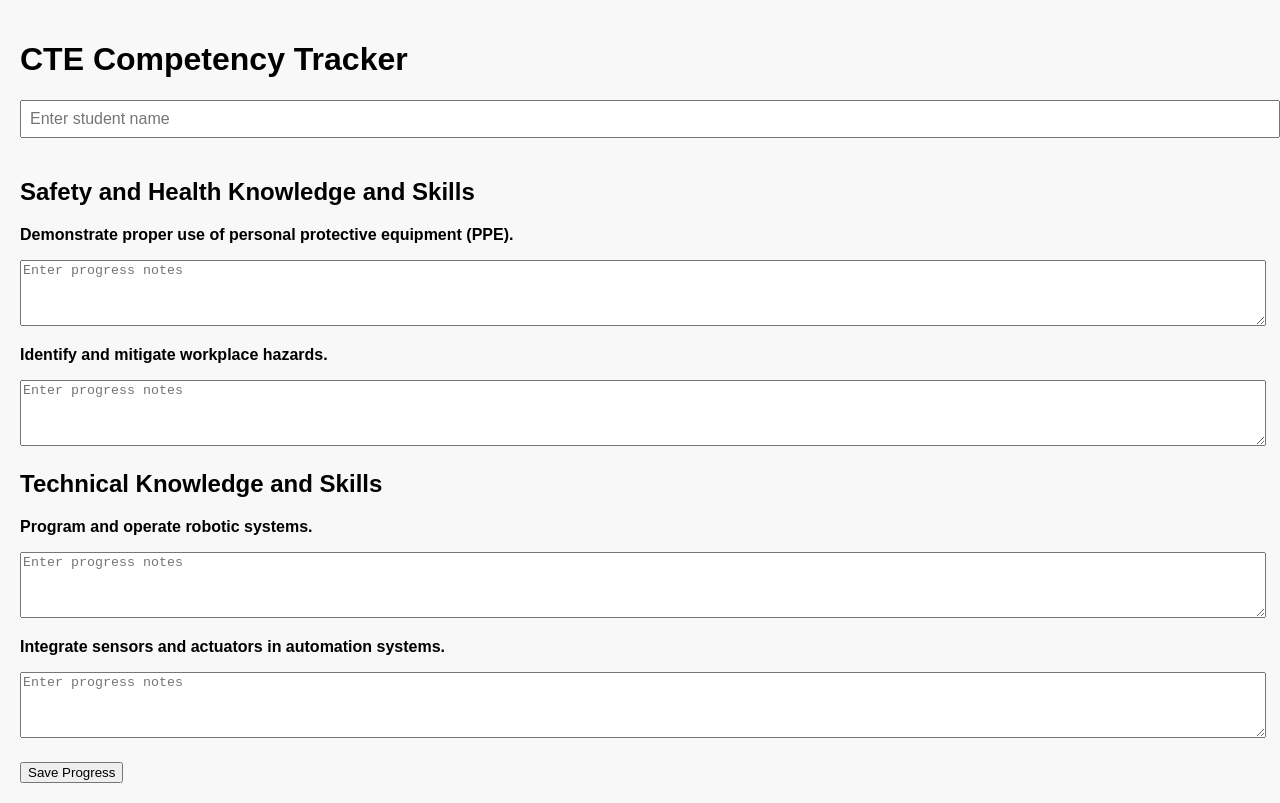
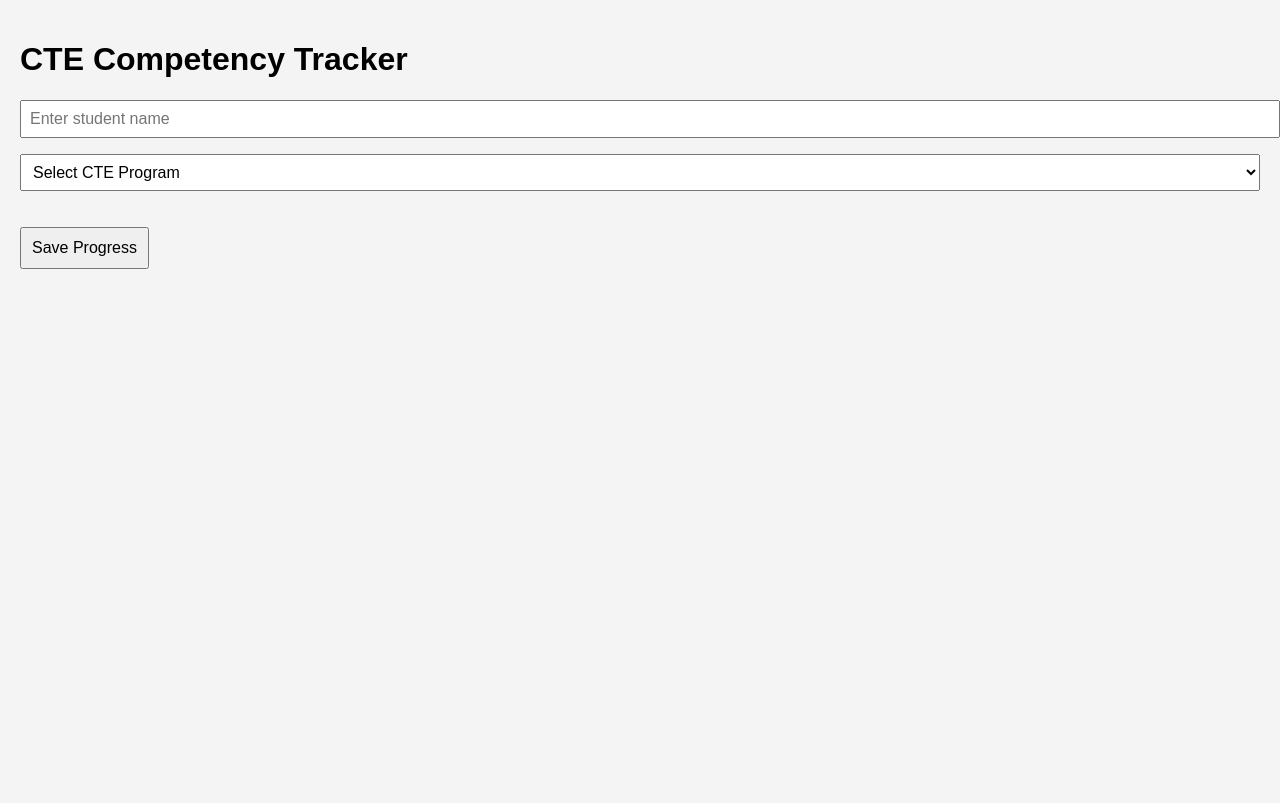
Before and after one commit to danrams66/cte-competency-tracker, a React (Vite) app: page / in a window 1280 px wide. Built offline with nearby package versions, Linux system fonts and the light colour scheme.

Commit message:
Add working preview

```diff
--- a/index.html
+++ b/index.html
@@ -2,7 +2,6 @@
 <html lang="en">
   <head>
     <meta charset="UTF-8" />
-    <link rel="icon" href="/favicon.ico" />
     <meta name="viewport" content="width=device-width, initial-scale=1.0" />
     <title>CTE Competency Tracker</title>
   </head>
--- a/package.json
+++ b/package.json
@@ -1,5 +1,5 @@
 {
-  "name": "cte-competency-tracker",
+  "name": "cte-tracker-preview",
   "version": "1.0.0",
   "private": true,
   "scripts": {
@@ -12,7 +12,7 @@
     "react-dom": "^18.2.0"
   },
   "devDependencies": {
-    "vite": "^5.0.0",
-    "@vitejs/plugin-react": "^4.0.0"
+    "@vitejs/plugin-react": "^4.0.0",
+    "vite": "^5.0.0"
   }
 }
--- a/src/components/App.jsx
+++ b/src/components/App.jsx
@@ -1,68 +1,80 @@
 import React, { useState } from 'react';
 
-const competenciesSample = [
-  {
-    strand: "Safety and Health Knowledge and Skills",
-    competencies: [
-      {
-        id: "RAT-SH-01",
-        description: "Demonstrate proper use of personal protective equipment (PPE).",
-      },
-      {
-        id: "RAT-SH-02",
-        description: "Identify and mitigate workplace hazards.",
-      },
-    ],
-  },
-  {
-    strand: "Technical Knowledge and Skills",
-    competencies: [
-      {
-        id: "RAT-TK-01",
-        description: "Program and operate robotic systems.",
-      },
-      {
-        id: "RAT-TK-02",
-        description: "Integrate sensors and actuators in automation systems.",
-      },
-    ],
-  },
+const programs = [
+  'Auto Technology', 'Metal Fabrication', 'Cosmetology', 'Culinary Arts',
+  'Carpentry', 'Electrical', 'HVAC', 'Plumbing', 'Medical Assisting',
+  'TV & Radio Broadcasting', 'Marketing', 'Graphic Communications',
+  'Computer Info Systems', 'Dental Assisting', 'Robotics', 'Criminal Justice',
+  'Early Education & Child Care', 'Environmental Science', 'Engineering'
 ];
 
+const sampleCompetencies = {
+  'Graphic Communications': [
+    { id: 'GC-01', description: 'Operate digital printing equipment safely.' },
+    { id: 'GC-02', description: 'Apply design principles in Adobe Illustrator.' }
+  ],
+  'Auto Technology': [
+    { id: 'AT-01', description: 'Perform routine oil and filter change.' },
+    { id: 'AT-02', description: 'Diagnose engine warning lights.' }
+  ]
+};
+
 export default function App() {
-  const [studentName, setStudentName] = useState("");
+  const [studentName, setStudentName] = useState('');
+  const [program, setProgram] = useState('');
   const [progress, setProgress] = useState({});
 
-  const updateProgress = (id, value) => {
-    setProgress({ ...progress, [id]: value });
+  const handleSave = () => {
+    console.log({
+      studentName,
+      program,
+      progress
+    });
+    alert('Progress saved to console (Google Sheets coming soon)');
+  };
+
+  const handleNoteChange = (id, note) => {
+    setProgress(prev => ({ ...prev, [id]: note }));
   };
 
   return (
-    <div style={{ padding: 20, fontFamily: 'sans-serif' }}>
+    <div style={{ padding: 20, fontFamily: 'Arial, sans-serif' }}>
       <h1>CTE Competency Tracker</h1>
       <input
         placeholder="Enter student name"
         value={studentName}
         onChange={(e) => setStudentName(e.target.value)}
-        style={{ padding: 8, fontSize: 16, width: '100%', marginBottom: 20 }}
+        style={{ width: '100%', padding: 8, fontSize: 16, marginBottom: 16 }}
       />
-      {competenciesSample.map((strand) => (
-        <div key={strand.strand} style={{ marginBottom: 20 }}>
-          <h2>{strand.strand}</h2>
-          {strand.competencies.map((comp) => (
-            <div key={comp.id} style={{ marginBottom: 10 }}>
+      <select
+        value={program}
+        onChange={(e) => setProgram(e.target.value)}
+        style={{ width: '100%', padding: 8, fontSize: 16, marginBottom: 16 }}
+      >
+        <option value="">Select CTE Program</option>
+        {programs.map((prog) => (
+          <option key={prog} value={prog}>{prog}</option>
+        ))}
+      </select>
+      {sampleCompetencies[program] && (
+        <div>
+          <h2>Competencies for {program}</h2>
+          {sampleCompetencies[program].map((comp) => (
+            <div key={comp.id} style={{ marginBottom: 12 }}>
               <p><strong>{comp.description}</strong></p>
               <textarea
-                placeholder="Enter progress notes"
-                value={progress[comp.id] || ""}
-                onChange={(e) => updateProgress(comp.id, e.target.value)}
-                style={{ width: '100%', height: 60 }}
+                rows={3}
+                value={progress[comp.id] || ''}
+                onChange={(e) => handleNoteChange(comp.id, e.target.value)}
+                style={{ width: '100%' }}
               />
             </div>
           ))}
         </div>
-      ))}
-      <button onClick={() => alert(`Progress saved for ${studentName}`)}>Save Progress</button>
+      )}
+      <button onClick={handleSave} style={{ marginTop: 20, padding: 10, fontSize: 16 }}>
+        Save Progress
+      </button>
     </div>
   );
 }
--- a/src/index.css
+++ b/src/index.css
@@ -1 +1 @@
-body { margin: 0; padding: 0; background: #f8f8f8; }
+body { margin: 0; padding: 0; background: #f4f4f4; font-family: sans-serif; }
```
Also changed, not shown: 1 other file (tests, documents, lock files or other folders).
